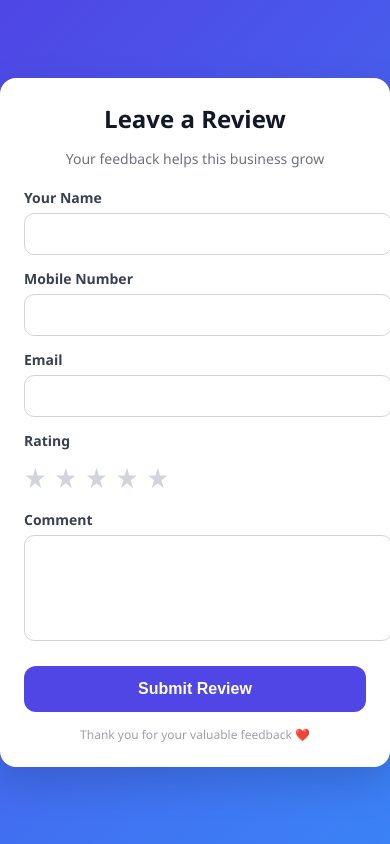
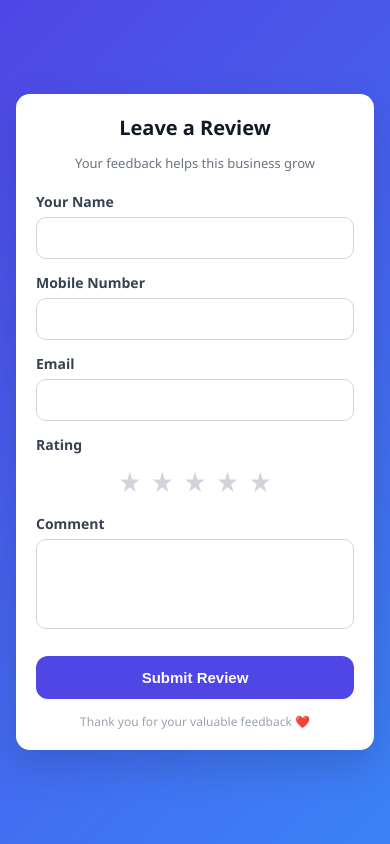
Before and after one commit to dnadubey/psreviews, a website: page review.html in a window 390 px wide. Drawn offline with Linux system fonts and the light colour scheme.

Commit message:
first commit

```diff
--- a/review.html
+++ b/review.html
@@ -6,6 +6,10 @@
   <meta name="viewport" content="width=device-width, initial-scale=1.0" />
 
   <style>
+    * {
+      box-sizing: border-box;
+    }
+
     body {
       margin: 0;
       font-family: "Segoe UI", Tahoma, Geneva, Verdana, sans-serif;
@@ -14,6 +18,7 @@
       display: flex;
       justify-content: center;
       align-items: center;
+      padding: 16px; /* mobile safe padding */
     }
 
     .card {
@@ -28,7 +33,7 @@
     h1 {
       margin: 0 0 6px;
       text-align: center;
-      font-size: 24px;
+      font-size: 22px;
       color: #111827;
     }
 
@@ -36,7 +41,7 @@
       text-align: center;
       color: #6b7280;
       margin-bottom: 20px;
-      font-size: 14px;
+      font-size: 13px;
     }
 
     label {
@@ -60,27 +65,33 @@
 
     textarea {
       resize: none;
-      min-height: 80px;
+      min-height: 90px;
     }
 
     .stars {
       display: flex;
-      gap: 8px;
-      font-size: 28px;
+      gap: 10px;
+      font-size: 30px;
       cursor: pointer;
       margin-top: 8px;
+      justify-content: center;
     }
 
     .star {
       color: #d1d5db;
+      transition: transform 0.2s ease;
     }
 
     .star.active {
       color: #facc15;
     }
 
+    .star:hover {
+      transform: scale(1.1);
+    }
+
     button {
-      margin-top: 20px;
+      margin-top: 22px;
       width: 100%;
       padding: 14px;
       background: #4f46e5;
@@ -92,13 +103,52 @@
       cursor: pointer;
     }
 
+    button:active {
+      transform: scale(0.98);
+    }
+
     .footer {
       margin-top: 14px;
       text-align: center;
       font-size: 12px;
       color: #9ca3af;
     }
+
+    /* 🔹 Small devices (phones) */
+    @media (max-width: 480px) {
+      .card {
+        padding: 20px;
+        border-radius: 14px;
+      }
+
+      h1 {
+        font-size: 20px;
+      }
+
+      .stars {
+        font-size: 28px;
+      }
+
+      button {
+        font-size: 15px;
+        padding: 13px;
+      }
+    }
+
+    /* 🔹 Very small devices */
+    @media (max-width: 360px) {
+      .stars {
+        gap: 6px;
+        font-size: 26px;
+      }
+
+      input,
+      textarea {
+        font-size: 13px;
+      }
+    }
   </style>
+
 </head>
 
 <body>
```
